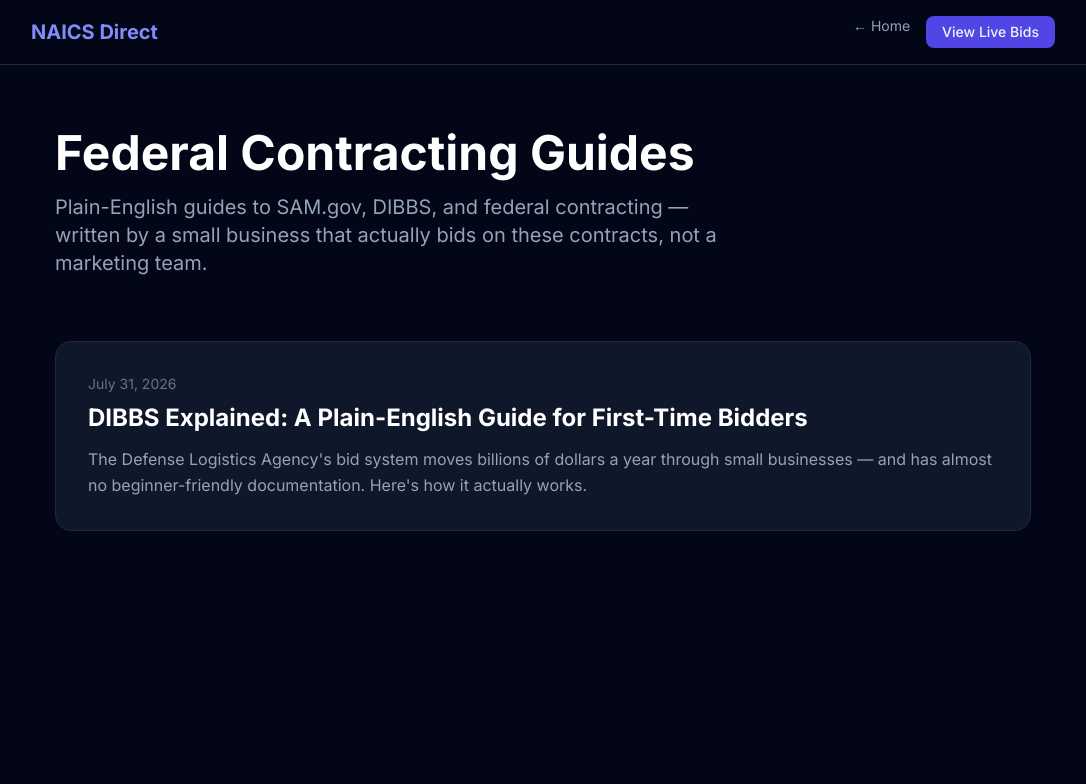
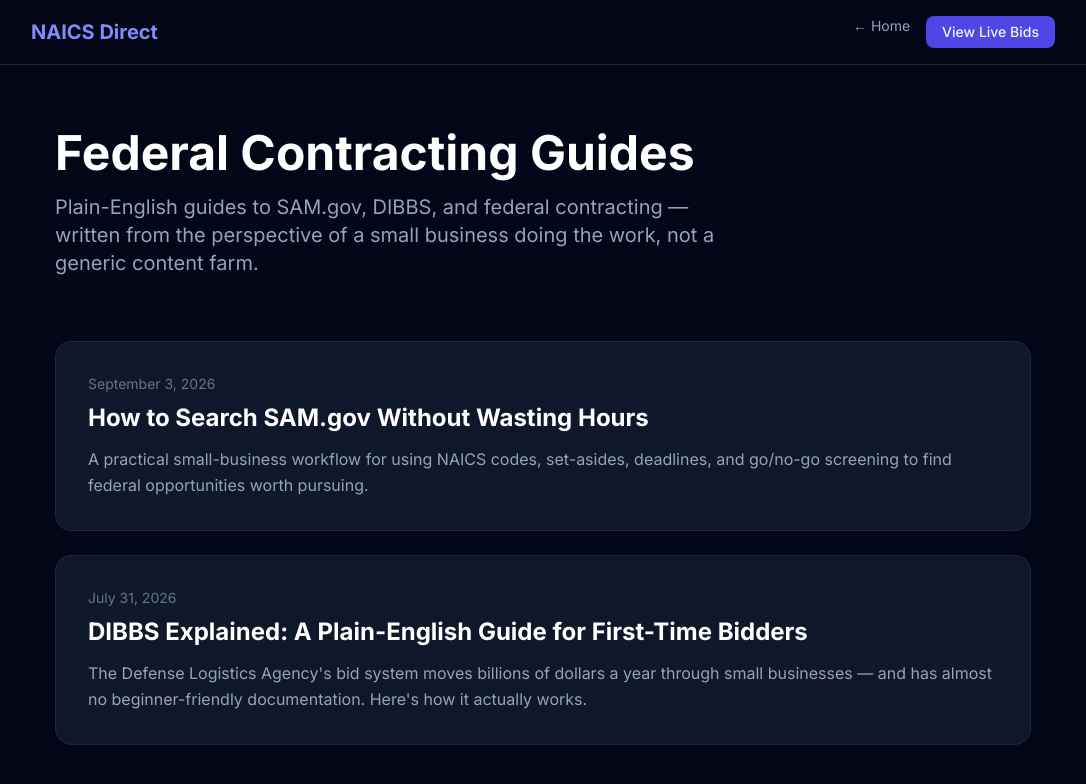
Before and after one commit to runjohnray2-lgtm/naicsdirect, a Next.js app: page /blog in a window 1280 px wide. Shown: the top 784 px of the page, without its empty margins (97-1183 px from the left). Built offline with nearby package versions, Linux system fonts and the light colour scheme.

Commit message:
SEO: feature SAM.gov search guide in guide hub

```diff
--- a/app/blog/page.tsx
+++ b/app/blog/page.tsx
@@ -11,17 +11,27 @@
   },
 }
 
+const FEATURED_GUIDES = [
+  {
+    slug: "how-to-search-sam-gov-without-wasting-hours",
+    title: "How to Search SAM.gov Without Wasting Hours",
+    publishedDate: "2026-09-03",
+    dek: "A practical small-business workflow for using NAICS codes, set-asides, deadlines, and go/no-go screening to find federal opportunities worth pursuing.",
+  },
+]
+
 export default function BlogIndexPage() {
   const posts = [...BLOG_POSTS].sort(
     (a, b) => new Date(b.publishedDate).getTime() - new Date(a.publishedDate).getTime()
   )
+  const allPosts = [...FEATURED_GUIDES, ...posts]
 
   const jsonLd = {
     "@context": "https://schema.org",
     "@type": "Blog",
     name: "NAICS Direct Blog",
     url: "https://naicsdirect.com/blog",
-    blogPost: posts.map((p) => ({
+    blogPost: allPosts.map((p) => ({
       "@type": "BlogPosting",
       headline: p.title,
       url: `https://naicsdirect.com/blog/${p.slug}`,
@@ -60,14 +70,13 @@
             Federal Contracting Guides
           </h1>
           <p className="text-xl text-slate-400 max-w-2xl">
-            Plain-English guides to SAM.gov, DIBBS, and federal contracting — written by a small
-            business that actually bids on these contracts, not a marketing team.
+            Plain-English guides to SAM.gov, DIBBS, and federal contracting — written from the perspective of a small business doing the work, not a generic content farm.
           </p>
         </section>
 
         <section className="max-w-5xl mx-auto px-6 pb-24">
           <div className="grid gap-6">
-            {posts.map((post) => (
+            {allPosts.map((post) => (
               <Link
                 key={post.slug}
                 href={`/blog/${post.slug}`}
```
